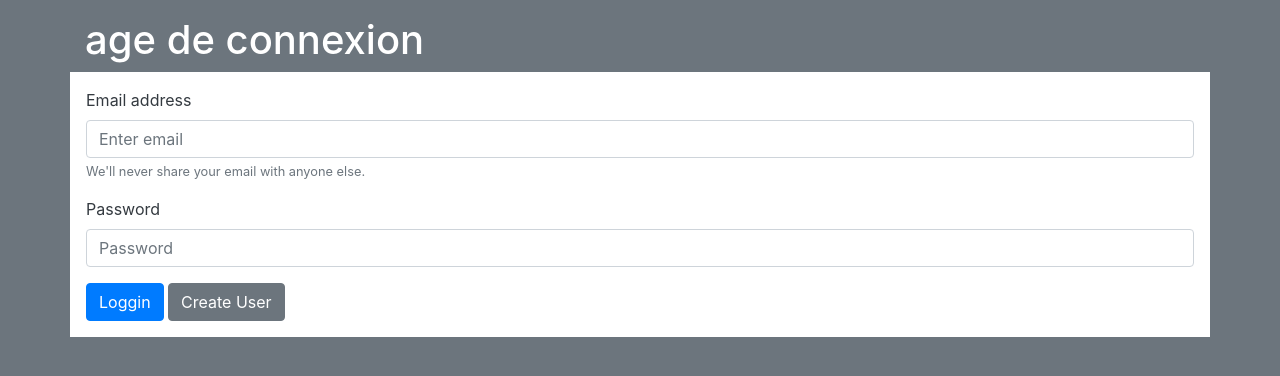
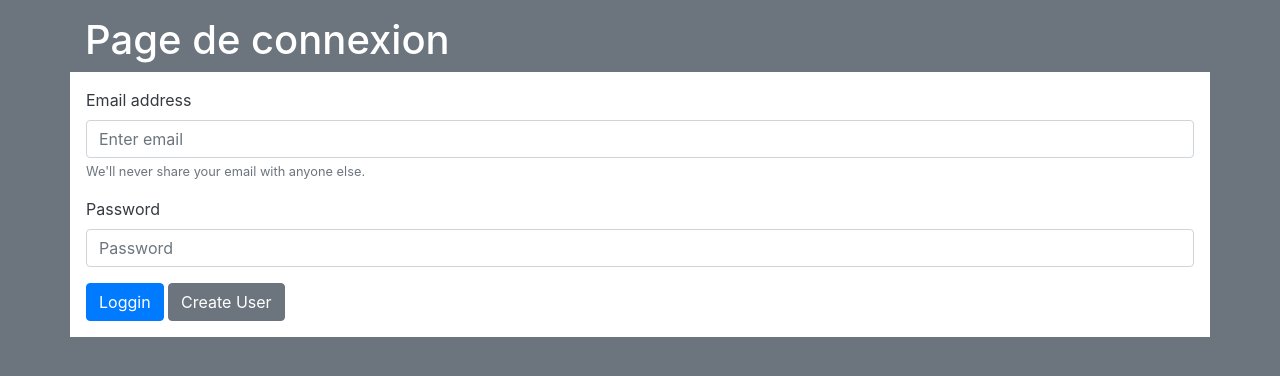
Before and after one commit to bakidjan/Django-user-register-email-edit, a Django app: page /index/ in a window 1280 px wide. Shown: the top 376 px of the page. Run offline with Django 3.2, Linux system fonts and the light colour scheme; some libraries are stand-ins or nearby versions.

Commit message:
Update index.html

```diff
--- a/diallo/templates/index.html
+++ b/diallo/templates/index.html
@@ -8,11 +8,11 @@
     <!-- Bootstrap CSS -->
     <link rel="stylesheet" href="https://stackpath.bootstrapcdn.com/bootstrap/4.3.1/css/bootstrap.min.css" integrity="sha384-ggOyR0iXCbMQv3Xipma34MD+dH/1fQ784/j6cY/iJTQUOhcWr7x9JvoRxT2MZw1T" crossorigin="anonymous">
 
-    <title>age de connexion</title>
+    <title>Page de connexion</title>
   </head>
   <body class="p-3 mb-2 bg-secondary text-white">
     <div class="container">
-        <h1>age de connexion</h1>
+        <h1>Page de connexion</h1>
     </div>
 
     <div id="danger"  style='display: none;' class="alert alert-danger"></div>
```
